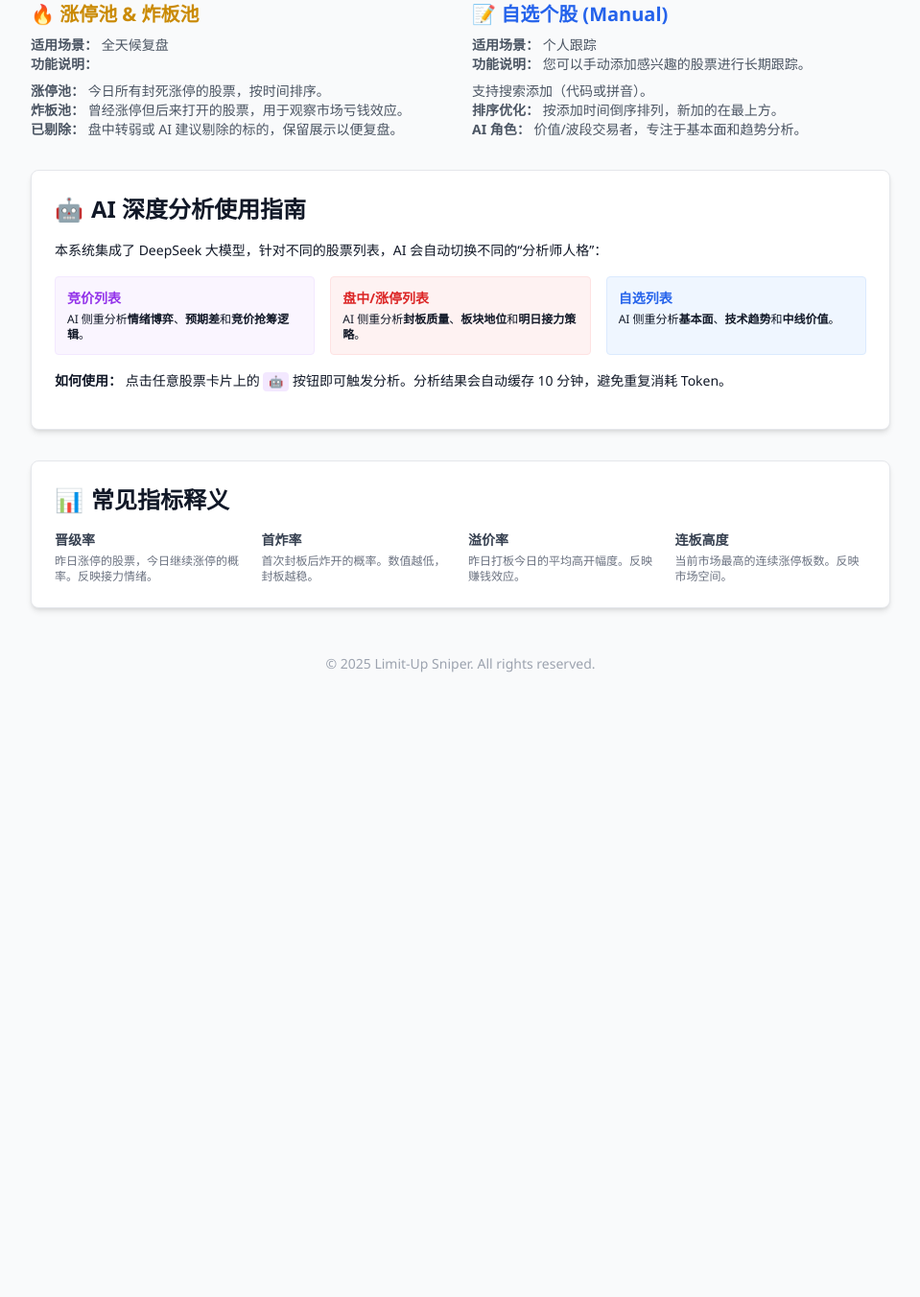
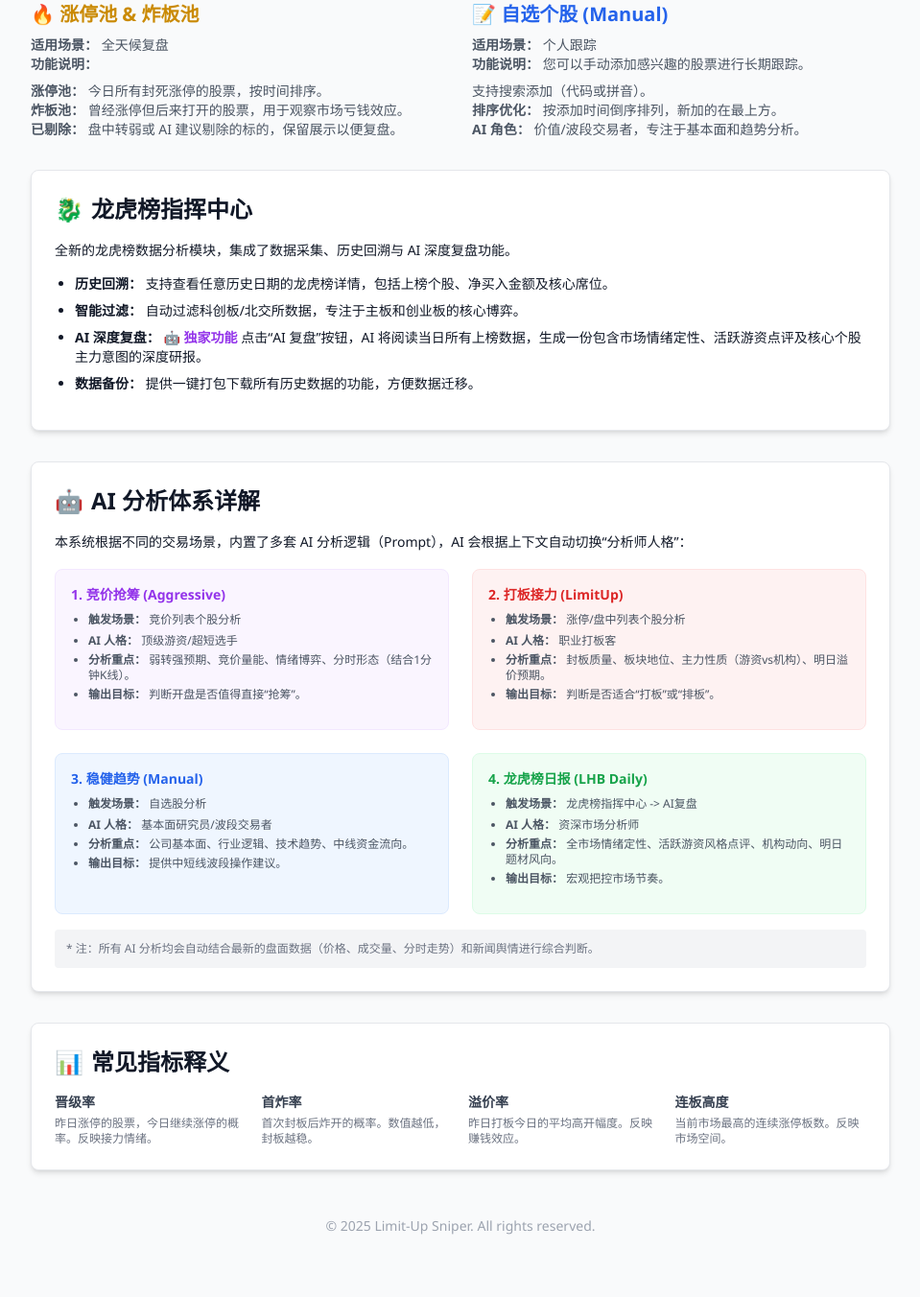
Before and after one commit to ForceMind/Limit-Up-Sniper, a FastAPI app: page /help in a window 1280 px wide. Shown: the part 368-1720 px from the top of the page at 96% size, without its empty margins (160-1119 px from the left). Before the commit the page ends 1069 px from the top, so only its background shows below. Run offline with FastAPI, Linux system fonts and the light colour scheme; some libraries are stand-ins or nearby versions.

Commit message:
新增“龙虎榜指挥中心”章节： 详细解释了历史回溯、智能过滤、AI 深度复盘和数据备份功能。 完善“AI 分析体系详解”章节： 清晰地列出了四种 AI 分析模式（竞价抢筹、打板接力、稳健趋势、龙虎榜日报）的区别。 明确了每种模式的触发场景、AI 人格设定、分析重点和输出目标，帮助您更好地理解 AI 的决策逻辑。

```diff
--- a/app/templates/help.html
+++ b/app/templates/help.html
@@ -94,32 +94,77 @@
                 </div>
             </section>
 
-            <!-- 2. AI 分析说明 -->
+            <!-- 2. 龙虎榜指挥中心 (New) -->
             <section class="bg-white dark:bg-gray-800 p-6 rounded-lg shadow-md border border-gray-200 dark:border-gray-700">
                 <h2 class="text-2xl font-bold mb-4 flex items-center gap-2">
-                    <span>🤖</span> AI 深度分析使用指南
+                    <span>🐉</span> 龙虎榜指挥中心
                 </h2>
                 <div class="prose dark:prose-invert max-w-none text-sm">
                     <p>
-                        本系统集成了 DeepSeek 大模型，针对不同的股票列表，AI 会自动切换不同的“分析师人格”：
+                        全新的龙虎榜数据分析模块，集成了数据采集、历史回溯与 AI 深度复盘功能。
                     </p>
-                    <div class="grid md:grid-cols-3 gap-4 my-4">
-                        <div class="p-3 bg-purple-50 dark:bg-purple-900/20 rounded border border-purple-100 dark:border-purple-800">
-                            <div class="font-bold text-purple-600 dark:text-purple-400">竞价列表</div>
-                            <div class="text-xs mt-1">AI 侧重分析<strong>情绪博弈</strong>、<strong>预期差</strong>和<strong>竞价抢筹逻辑</strong>。</div>
+                    <ul class="list-disc pl-5 space-y-2">
+                        <li><strong>历史回溯：</strong> 支持查看任意历史日期的龙虎榜详情，包括上榜个股、净买入金额及核心席位。</li>
+                        <li><strong>智能过滤：</strong> 自动过滤科创板/北交所数据，专注于主板和创业板的核心博弈。</li>
+                        <li><strong>AI 深度复盘：</strong>
+                            <span class="text-purple-600 dark:text-purple-400 font-bold">🤖 独家功能</span>
+                            点击“AI 复盘”按钮，AI 将阅读当日所有上榜数据，生成一份包含市场情绪定性、活跃游资点评及核心个股主力意图的深度研报。
+                        </li>
+                        <li><strong>数据备份：</strong> 提供一键打包下载所有历史数据的功能，方便数据迁移。</li>
+                    </ul>
+                </div>
+            </section>
+
+            <!-- 3. AI 分析体系详解 -->
+            <section class="bg-white dark:bg-gray-800 p-6 rounded-lg shadow-md border border-gray-200 dark:border-gray-700">
+                <h2 class="text-2xl font-bold mb-4 flex items-center gap-2">
+                    <span>🤖</span> AI 分析体系详解
+                </h2>
+                <div class="prose dark:prose-invert max-w-none text-sm">
+                    <p>
+                        本系统根据不同的交易场景，内置了多套 AI 分析逻辑（Prompt），AI 会根据上下文自动切换“分析师人格”：
+                    </p>
+                    <div class="grid md:grid-cols-2 gap-6 my-4">
+                        <div class="p-4 bg-purple-50 dark:bg-purple-900/20 rounded-lg border border-purple-100 dark:border-purple-800">
+                            <h4 class="font-bold text-purple-600 dark:text-purple-400 mb-2">1. 竞价抢筹 (Aggressive)</h4>
+                            <ul class="space-y-1 text-xs text-gray-600 dark:text-gray-300">
+                                <li><strong>触发场景：</strong> 竞价列表个股分析</li>
+                                <li><strong>AI 人格：</strong> 顶级游资/超短选手</li>
+                                <li><strong>分析重点：</strong> 弱转强预期、竞价量能、情绪博弈、分时形态（结合1分钟K线）。</li>
+                                <li><strong>输出目标：</strong> 判断开盘是否值得直接“抢筹”。</li>
+                            </ul>
                         </div>
-                        <div class="p-3 bg-red-50 dark:bg-red-900/20 rounded border border-red-100 dark:border-red-800">
-                            <div class="font-bold text-red-600 dark:text-red-400">盘中/涨停列表</div>
-                            <div class="text-xs mt-1">AI 侧重分析<strong>封板质量</strong>、<strong>板块地位</strong>和<strong>明日接力策略</strong>。</div>
+                        <div class="p-4 bg-red-50 dark:bg-red-900/20 rounded-lg border border-red-100 dark:border-red-800">
+                            <h4 class="font-bold text-red-600 dark:text-red-400 mb-2">2. 打板接力 (LimitUp)</h4>
+                            <ul class="space-y-1 text-xs text-gray-600 dark:text-gray-300">
+                                <li><strong>触发场景：</strong> 涨停/盘中列表个股分析</li>
+                                <li><strong>AI 人格：</strong> 职业打板客</li>
+                                <li><strong>分析重点：</strong> 封板质量、板块地位、主力性质（游资vs机构）、明日溢价预期。</li>
+                                <li><strong>输出目标：</strong> 判断是否适合“打板”或“排板”。</li>
+                            </ul>
                         </div>
-                        <div class="p-3 bg-blue-50 dark:bg-blue-900/20 rounded border border-blue-100 dark:border-blue-800">
-                            <div class="font-bold text-blue-600 dark:text-blue-400">自选列表</div>
-                            <div class="text-xs mt-1">AI 侧重分析<strong>基本面</strong>、<strong>技术趋势</strong>和<strong>中线价值</strong>。</div>
+                        <div class="p-4 bg-blue-50 dark:bg-blue-900/20 rounded-lg border border-blue-100 dark:border-blue-800">
+                            <h4 class="font-bold text-blue-600 dark:text-blue-400 mb-2">3. 稳健趋势 (Manual)</h4>
+                            <ul class="space-y-1 text-xs text-gray-600 dark:text-gray-300">
+                                <li><strong>触发场景：</strong> 自选股分析</li>
+                                <li><strong>AI 人格：</strong> 基本面研究员/波段交易者</li>
+                                <li><strong>分析重点：</strong> 公司基本面、行业逻辑、技术趋势、中线资金流向。</li>
+                                <li><strong>输出目标：</strong> 提供中短线波段操作建议。</li>
+                            </ul>
+                        </div>
+                        <div class="p-4 bg-green-50 dark:bg-green-900/20 rounded-lg border border-green-100 dark:border-green-800">
+                            <h4 class="font-bold text-green-600 dark:text-green-400 mb-2">4. 龙虎榜日报 (LHB Daily)</h4>
+                            <ul class="space-y-1 text-xs text-gray-600 dark:text-gray-300">
+                                <li><strong>触发场景：</strong> 龙虎榜指挥中心 -> AI复盘</li>
+                                <li><strong>AI 人格：</strong> 资深市场分析师</li>
+                                <li><strong>分析重点：</strong> 全市场情绪定性、活跃游资风格点评、机构动向、明日题材风向。</li>
+                                <li><strong>输出目标：</strong> 宏观把控市场节奏。</li>
+                            </ul>
                         </div>
                     </div>
-                    <p>
-                        <strong>如何使用：</strong> 点击任意股票卡片上的 <span class="inline-block px-1.5 py-0.5 bg-purple-100 text-purple-600 rounded text-xs">🤖</span> 按钮即可触发分析。分析结果会自动缓存 10 分钟，避免重复消耗 Token。
-                    </p>
+                    <div class="bg-gray-100 dark:bg-gray-900 p-3 rounded text-xs text-gray-500">
+                        * 注：所有 AI 分析均会自动结合最新的盘面数据（价格、成交量、分时走势）和新闻舆情进行综合判断。
+                    </div>
                 </div>
             </section>
 
```
